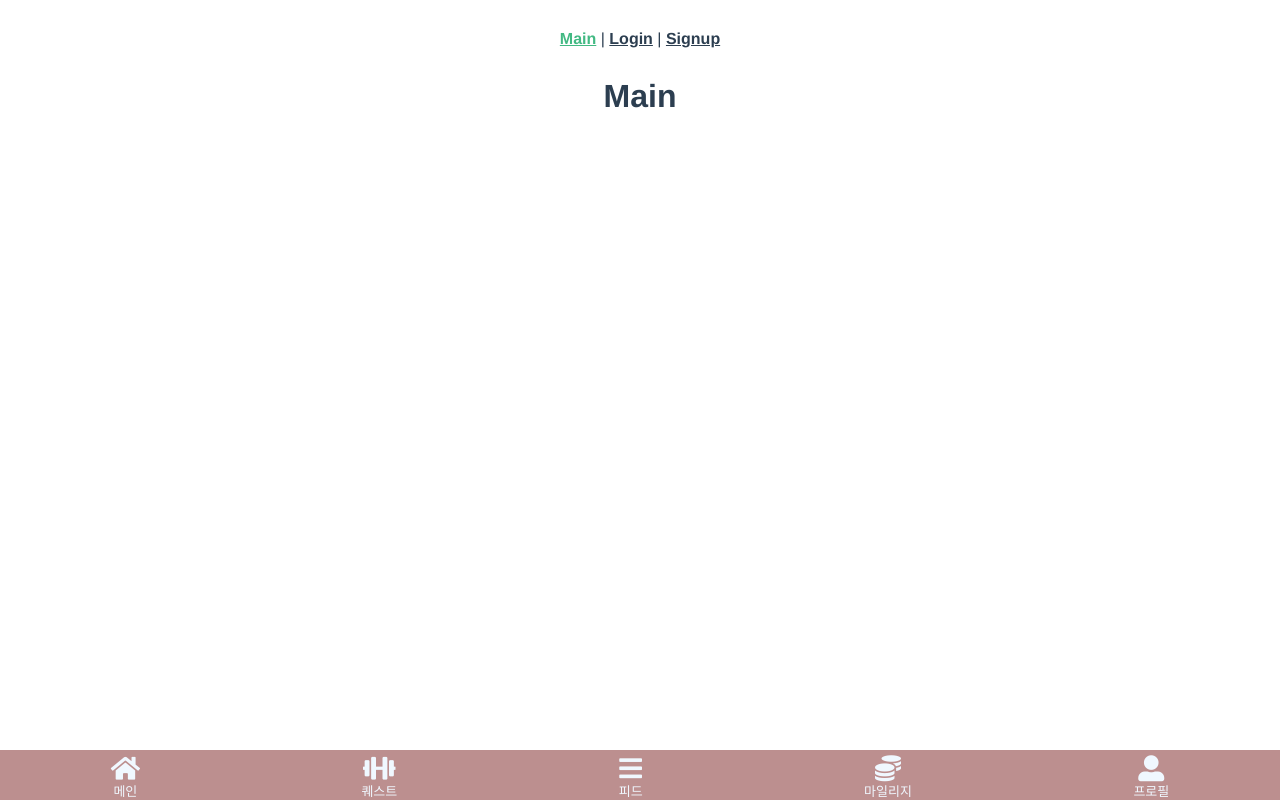
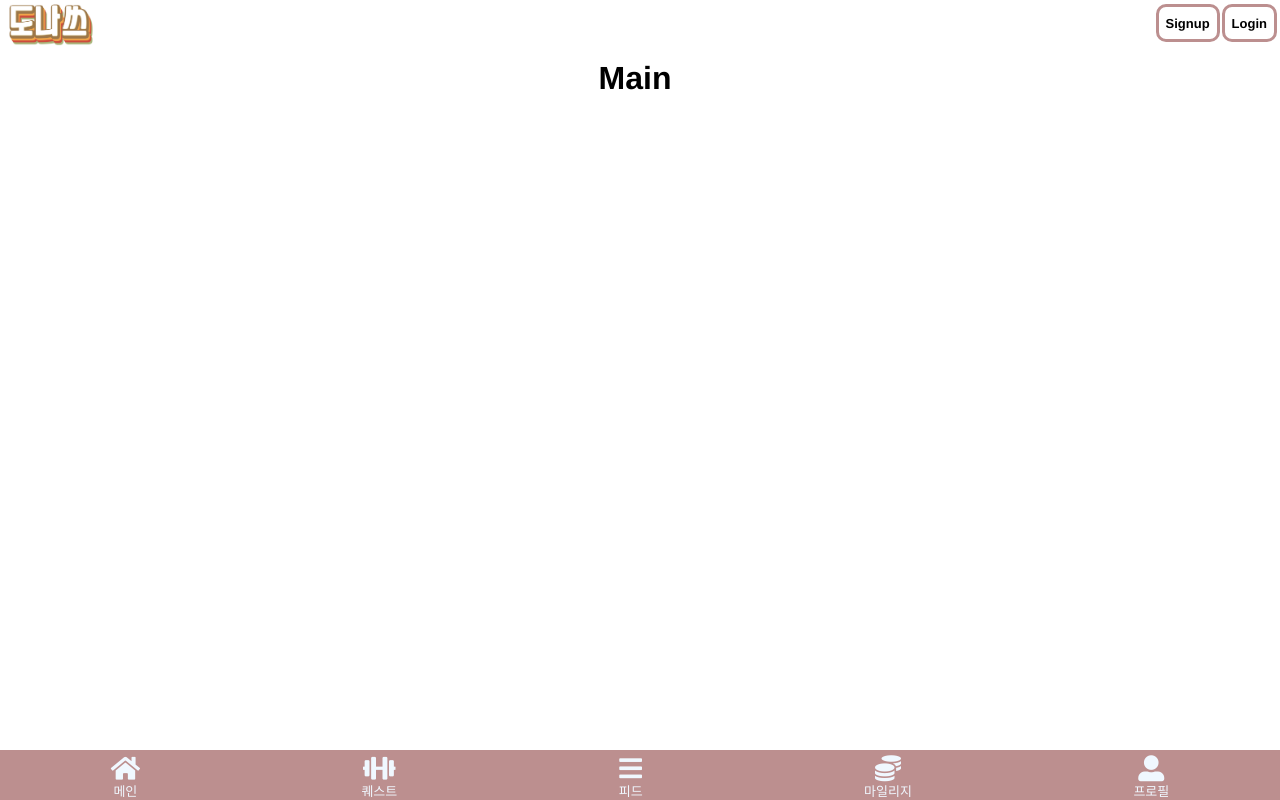
Before and after one commit to ChoJardin/Donas, a Vue app in the folder frontend/: page / in a window 1280 px wide. Built offline with nearby package versions, Linux system fonts and the light colour scheme; what vue-cookies would draw is missing.

Commit message:
#S05P12A603-39 [+] FE HEADER

```diff
--- a/frontend/src/App.vue
+++ b/frontend/src/App.vue
@@ -1,13 +1,27 @@
 <template>
   <div id="app">
-    <div id="content">
-      <div id="nav">
-        <router-link to="/">Main</router-link> |
-        <router-link to="/login">Login</router-link> |
-        <router-link to="/signup">Signup</router-link>
-      </div>
+      <nav id="nav">
+        <div id="logo" style="float:left"><router-link to="/"><img src="@/assets/logo3.png" height="50" alt=""></router-link></div>
+        <div id="options">
+          <button class="button1" style="float:right"><router-link to="/login" >Login</router-link></button>
+          <button class="button1" style="float:right"><router-link to="/signup" >Signup</router-link></button>
+        </div>
+      </nav>
+<!--      <div id="nav">-->
+<!--        <router-link to="/">Main</router-link> |-->
+<!--        <router-link to="/login">Login</router-link> |-->
+<!--        <router-link to="/signup">Signup</router-link>-->
+<!--      </div>-->
+
+<!--    <v-app-bar id="nav" dense color="white">-->
+<!--      <v-spacer></v-spacer>-->
+
+<!--      <v-btn icon><v-icon>mdi-heart</v-icon></v-btn>-->
+<!--      <v-btn icon><v-icon>mdi-magnify</v-icon></v-btn>-->
+<!--    </v-app-bar>-->
+  <div id="content">
       <router-view/>
-    </div>
+  </div>
 
     <Footer id="footer"/>
   </div>
@@ -33,10 +47,19 @@ export default {
 </script>
 
 <style>
+#nav {
+  top: 0;
+  position: fixed;
+  width: 100vw;
+  height: 50px;
+
+}
+
 #content {
-  padding-bottom: 50px;
-  margin-left: 10px;
+  margin-top: 60px;
   margin-right: 10px;
+
+
 }
 
 #footer {
@@ -52,19 +75,42 @@ export default {
   -webkit-font-smoothing: antialiased;
   -moz-osx-font-smoothing: grayscale;
   text-align: center;
-  color: #2c3e50;
 }
 
-#nav {
-  padding: 30px;
+
+
+#options {
+  text-decoration: none;
+  margin-right: 2px;
 }
 
-#nav a {
-  font-weight: bold;
-  color: #2c3e50;
+#logo {
+  /*padding-left: 10px;*/
 }
 
-#nav a.router-link-exact-active {
-  color: #42b983;
+
+.button1 {
+  color: white;
+  padding: 7px 7px;
+  text-align: center;
+  text-decoration: none;
+  display: inline-block;
+  font-size: 16px;
+  margin: 4px 1px;
+  cursor: pointer;
+  transition-duration: 0.4s;
+  font-weight: bold;
+  border: rosybrown solid;
+  border-radius: 10px;
 }
+
+.button1 a {
+  color: black;
+  text-decoration: none;
+  font-size: small;
+
+}
+
+
+
 </style>
```
